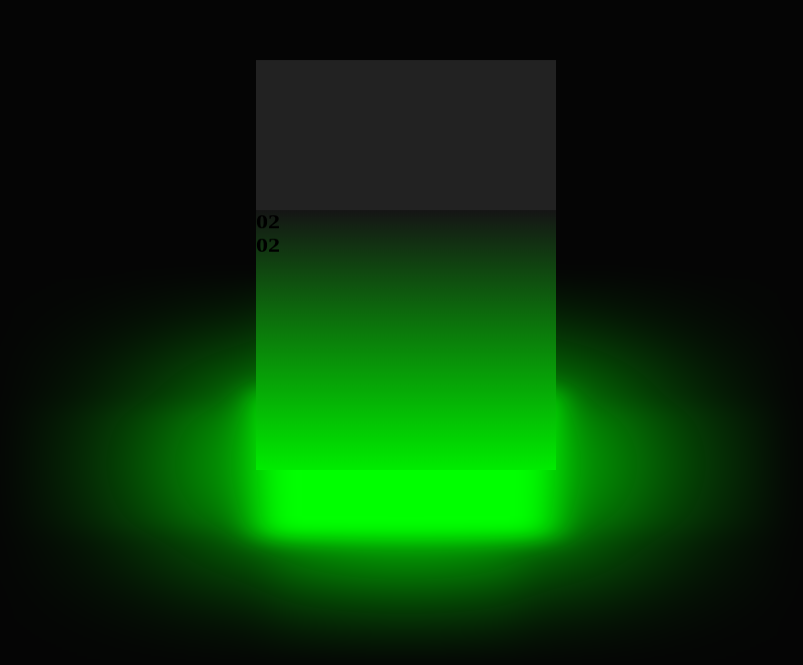
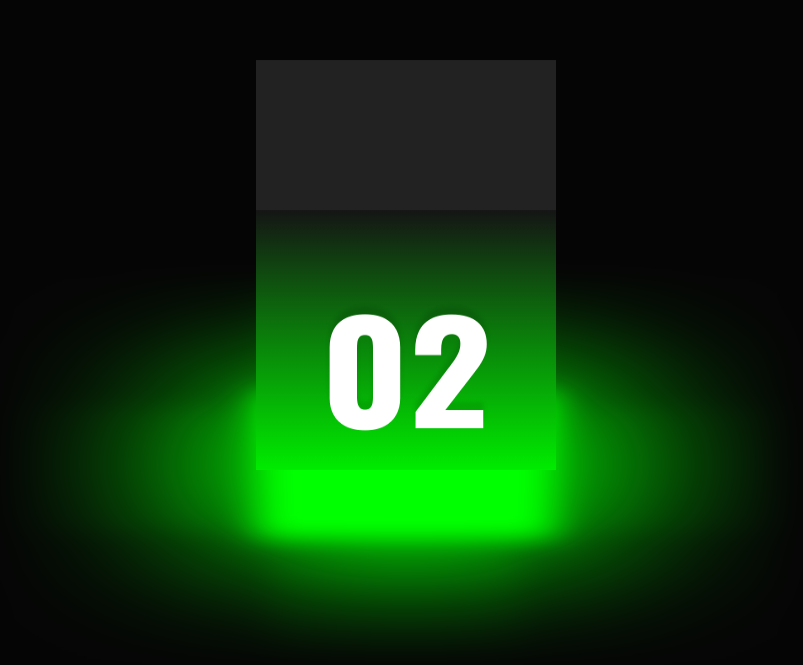
Before and after one commit to Mcdemzy/ambient-light-effect-css, a plain HTML site: page index.html in a window 1280 px wide. Shown: the part 135-800 px from the top of the page, without its empty margins (234-1037 px from the left). Drawn offline with nearby package versions, Linux system fonts and the light colour scheme.

Commit message:
Added Number

```diff
--- a/style.css
+++ b/style.css
@@ -4,6 +4,7 @@
   margin: 0;
   padding: 0;
   box-sizing: border-box;
+  font-family: "Oswald", sans-serif;
 }
 
 body {
@@ -49,6 +50,23 @@ body {
   height: 100%;
   background: linear-gradient(#151515, #00ec00);
   transform: rotateY(calc(90deg * var(--i))) translateZ(150px);
+  display: flex;
+  justify-content: center;
+  align-items: center;
+  transform-style: preserve-3d;
+}
+
+.cube div span h2 {
+  position: absolute;
+  font-size: 10em;
+  color: #fff;
+  transform: translateZ(50px);
+}
+
+.cube div span h2:nth-child(1) {
+  transform: translateZ(0) translateY(20px);
+  color: rgba(0, 0, 0, 0.1);
+  filter: blur(2px);
 }
 
 .top {
```
